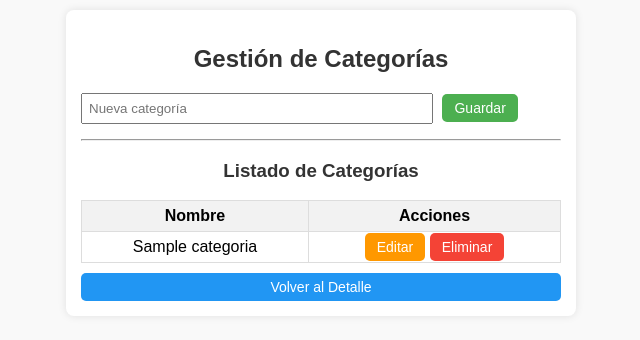
After one commit to Ana2026O/sistema-reclamos, a Django app: page /categorias/1/ in a window 1280 px wide. The commit adds this page. Shown: the top 340 px of the page, without its empty margins (319-959 px from the left). Run offline with Django 5.2, Linux system fonts and the light colour scheme; tables that the repository leaves empty hold one stand-in row (values such as "Sample post").

Commit message:
Abm de categorias

```diff
--- a/reclamos/forms.py
+++ b/reclamos/forms.py
@@ -62,3 +62,26 @@ class UsuarioForm(forms.ModelForm):
         help_texts = {
         'username': None,  # ✅ esto elimina el texto “Requerido. 150 caracteres…”
     }
+        from django import forms
+from django.contrib.auth.models import User
+from .models import Reclamo, Categoria
+
+# Formulario para Reclamo
+class ReclamoForm(forms.ModelForm):
+    class Meta:
+        model = Reclamo
+        fields = ['descripcion', 'categoria']  # ajusta según tus campos
+
+# Formulario para Usuario (basado en el modelo User de Django)
+class UsuarioForm(forms.ModelForm):
+    password = forms.CharField(widget=forms.PasswordInput)
+
+    class Meta:
+        model = User
+        fields = ['username', 'email', 'password']
+
+# Formulario para Categoría
+class CategoriaForm(forms.ModelForm):
+    class Meta:
+        model = Categoria
+        fields = ['nombre']   # ajusta según los campos de tu modelo Categoria
--- /dev/null
+++ b/reclamos/templates/reclamos/categorias.html
@@ -0,0 +1,101 @@
+<!DOCTYPE html>
+<html lang="es">
+<head>
+    <meta charset="UTF-8">
+    <title>Gestión de Categorías</title>
+    {% load static %}
+    <style>
+        body {
+            font-family: Arial, sans-serif;
+            margin: 10px;
+            background-color: #f9f9f9;
+        }
+        .container {
+            max-width: 480px; /* pantalla chica */
+            margin: auto;
+            background: white;
+            padding: 15px;
+            border-radius: 8px;
+            box-shadow: 0 0 8px rgba(0,0,0,0.1);
+        }
+        h2, h3 {
+            text-align: center;
+            color: #333;
+        }
+        form {
+            margin-bottom: 15px;
+        }
+        input[type="text"] {
+            width: 70%;
+            padding: 6px;
+            margin-right: 5px;
+        }
+        button, .btn {
+            padding: 6px 12px;
+            border: none;
+            border-radius: 5px;
+            cursor: pointer;
+            text-decoration: none;
+            font-size: 14px;
+        }
+        .btn-primary { background-color: #4CAF50; color: white; }
+        .btn-warning { background-color: #ff9800; color: white; }
+        .btn-danger { background-color: #f44336; color: white; }
+        .btn-volver { background-color: #2196F3; color: white; display:block; margin-top:10px; text-align:center; }
+        table {
+            width: 100%;
+            border-collapse: collapse;
+            margin-top: 10px;
+        }
+        th, td {
+            border: 1px solid #ddd;
+            padding: 6px;
+            text-align: center;
+        }
+        th { background-color: #f2f2f2; }
+    </style>
+</head>
+<body>
+<div class="container">
+    <h2>Gestión de Categorías</h2>
+
+    <!-- Formulario para crear nueva categoría -->
+    <form method="post">
+        {% csrf_token %}
+        <input type="text" name="nombre" placeholder="Nueva categoría">
+        <button type="submit" class="btn btn-primary">Guardar</button>
+    </form>
+
+    <hr>
+
+    <!-- Listado de categorías -->
+    <h3>Listado de Categorías</h3>
+    <table>
+        <thead>
+            <tr>
+                <th>Nombre</th>
+                <th>Acciones</th>
+            </tr>
+        </thead>
+        <tbody>
+            {% for categoria in categorias %}
+            <tr>
+                <td>{{ categoria.nombre }}</td>
+                <td>
+                    <a href="{% url 'editar_categoria' categoria.id %}" class="btn btn-warning">Editar</a>
+                    <a href="{% url 'eliminar_categoria' categoria.id %}" class="btn btn-danger">Eliminar</a>
+                </td>
+            </tr>
+            {% empty %}
+            <tr>
+                <td colspan="2">No hay categorías registradas.</td>
+            </tr>
+            {% endfor %}
+        </tbody>
+    </table>
+
+    <!-- Botón para volver a detalle -->
+    <a href="{% url 'detalle_reclamo' reclamo.id %}" class="btn btn-volver">Volver al Detalle</a>
+</div>
+</body>
+</html>
--- a/reclamos/urls.py
+++ b/reclamos/urls.py
@@ -31,8 +31,12 @@ urlpatterns = [
 path('reclamos/eliminar/<int:reclamo_id>/', views.eliminar_reclamo, name='eliminar_reclamo'),
 path('reclamos/editar/<int:reclamo_id>/', views.editar_reclamo, name='editar_reclamo'),
 
+# Gestión de Categorías
+path('categorias/', views.lista_categorias, name='lista_categorias'),
+path('categorias/editar/<int:pk>/', views.editar_categoria, name='editar_categoria'),
+path('categorias/eliminar/<int:pk>/', views.eliminar_categoria, name='eliminar_categoria'),
 
-
+path('categorias/<int:reclamo_id>/', views.lista_categorias, name='lista_categorias'),
 
 
 ]
--- a/reclamos/views.py
+++ b/reclamos/views.py
@@ -16,6 +16,9 @@ from .forms import UsuarioForm
 from .models import Estado, Prioridad
 
 from .models import Estado, Prioridad, Seguimiento
+
+from .models import Categoria
+from .forms import CategoriaForm
 
 
 # ---------------- INICIO ----------------
@@ -114,15 +117,20 @@ def detalle_reclamo(request, reclamo_id):
             reclamo.estado = Estado.objects.get(id=request.POST.get("estado"))
         if request.POST.get("prioridad"):
             reclamo.prioridad = Prioridad.objects.get(id=request.POST.get("prioridad"))
+        if request.POST.get("categoria"):
+         reclamo.categoria = Categoria.objects.get(id=request.POST.get("categoria"))
+
         reclamo.save()
         return redirect("panel_control")
 
     estados = Estado.objects.all()
     prioridades = Prioridad.objects.all()
+    categorias = Categoria.objects.all()
     return render(request, 'reclamos/detalle_reclamo.html', {
         'reclamo': reclamo,
         'estados': estados,
         'prioridades': prioridades,
+          'categorias': categorias,
         'seguimientos': seguimientos   # ✅ pasar seguimientos al template
     })
 
@@ -220,4 +228,46 @@ def editar_reclamo(request, reclamo_id):
     else:
         form = ReclamoForm(instance=reclamo)
     return render(request, 'reclamos/editar_reclamo.html', {'form': form, 'reclamo': reclamo})
-#---------------------------------
+
+
+#----categorias
+
+def lista_categorias(request):
+    categorias = Categoria.objects.all()
+    return render(request, 'reclamos/categorias.html', {'categorias': categorias})
+
+def editar_categoria(request, pk):
+    categoria = get_object_or_404(Categoria, pk=pk)
+    if request.method == "POST":
+        nombre = request.POST.get("nombre")
+        if nombre:
+            categoria.nombre = nombre
+            categoria.save()
+            return redirect("lista_categorias")
+    return render(request, "reclamos/editar_categoria.html", {"categoria": categoria})
+
+
+def eliminar_categoria(request, pk):
+    categoria = get_object_or_404(Categoria, pk=pk)
+    if request.method == "POST":
+        categoria.delete()
+        return redirect("lista_categorias")
+    return render(request, "reclamos/eliminar_categoria.html", {"categoria": categoria})
+
+
+def lista_categorias(request, reclamo_id):
+    reclamo = get_object_or_404(Reclamo, id=reclamo_id)
+    categorias = Categoria.objects.all()
+    form = CategoriaForm()
+
+    if request.method == "POST":
+        form = CategoriaForm(request.POST)
+        if form.is_valid():
+            form.save()
+            return redirect("lista_categorias", reclamo_id=reclamo.id)
+
+    return render(request, "reclamos/categorias.html", {
+        "categorias": categorias,
+        "form": form,
+        "reclamo": reclamo
+    })
```
Also changed, not shown: reclamos/templates/reclamos/detalle_reclamo.html (+31 -1 lines), reclamos/templates/reclamos/editar_categoria.html (added, +18 -0 lines), reclamos/templates/reclamos/eliminar_categoria.html (added, +19 -0 lines).
